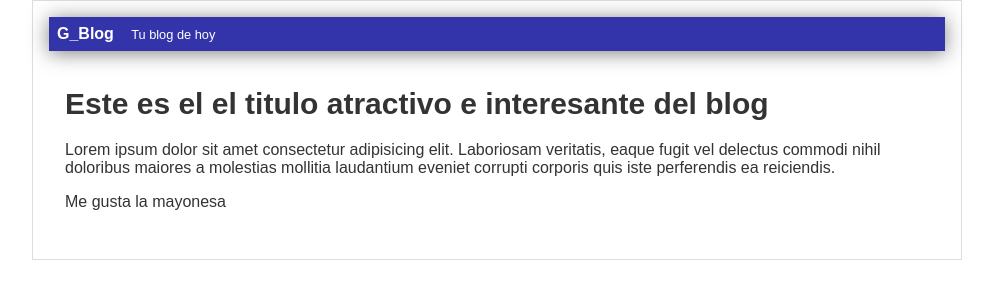
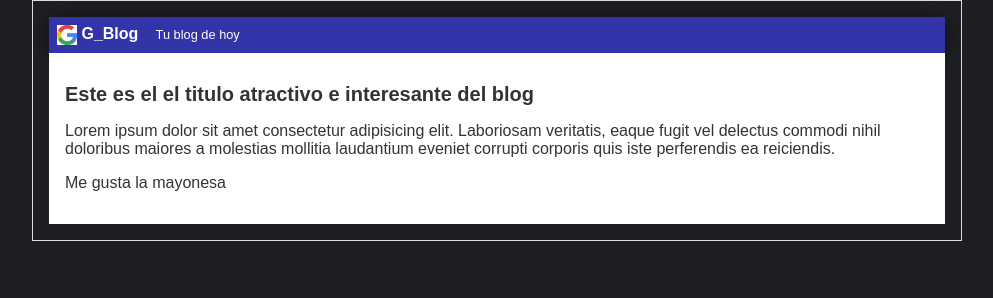
Before and after one commit to G-abst4cT/proyectoDemoCursoPrework, a plain HTML site: page index.html in a window 1280 px wide. Shown: the whole page, without its empty margins (143-1136 px from the left). Drawn offline with Linux system fonts and the light colour scheme.

Commit message:
Agregue css y modifique el logo

```diff
--- a/css/diseño.css
+++ b/css/diseño.css
@@ -1,5 +1,6 @@
 body
 {
+    background: #1e1f24;
     color:#333;
     text-align: center;
     font-family: "Arial";
@@ -18,6 +19,13 @@ body
     margin: 0;
     padding:0.5em;
 }
+
+#cabecera #logo
+{
+    width: 20px;
+    vertical-align: middle;
+}
+
 #cabecera #tagline
 {
     padding: 0 0 0 1em;
@@ -34,10 +42,11 @@ body
 }
 #container h1
 {
-    font-size: 30px;
+    font-size: 20px;
 }
 
 #post
 {
+    background: white;
     padding: 1em;
 }
--- a/index.html
+++ b/index.html
@@ -9,6 +9,7 @@
     <body>
         <div id = "container" >
             <div id = "cabecera">
+                <img id= "logo" src="/images/G.png "/>
                 G_Blog
                 <span id = "tagline"> Tu blog
                 de hoy
```
